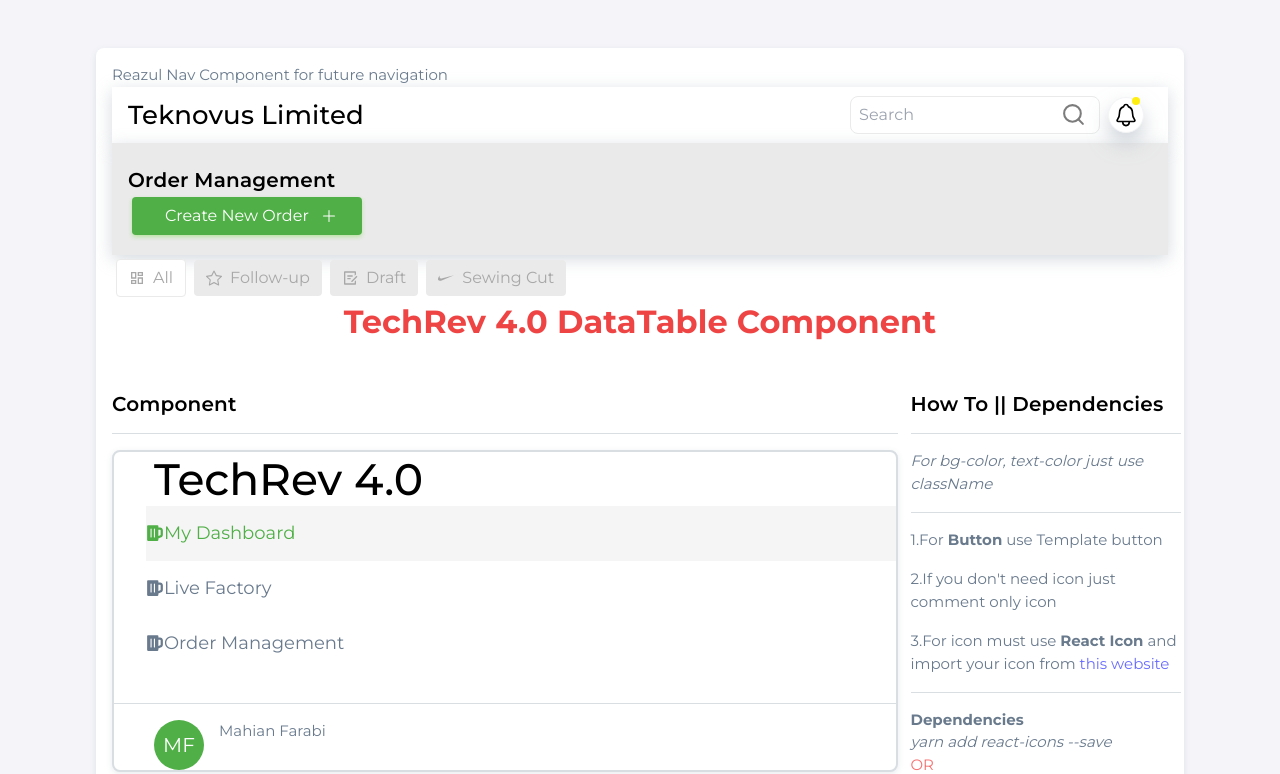
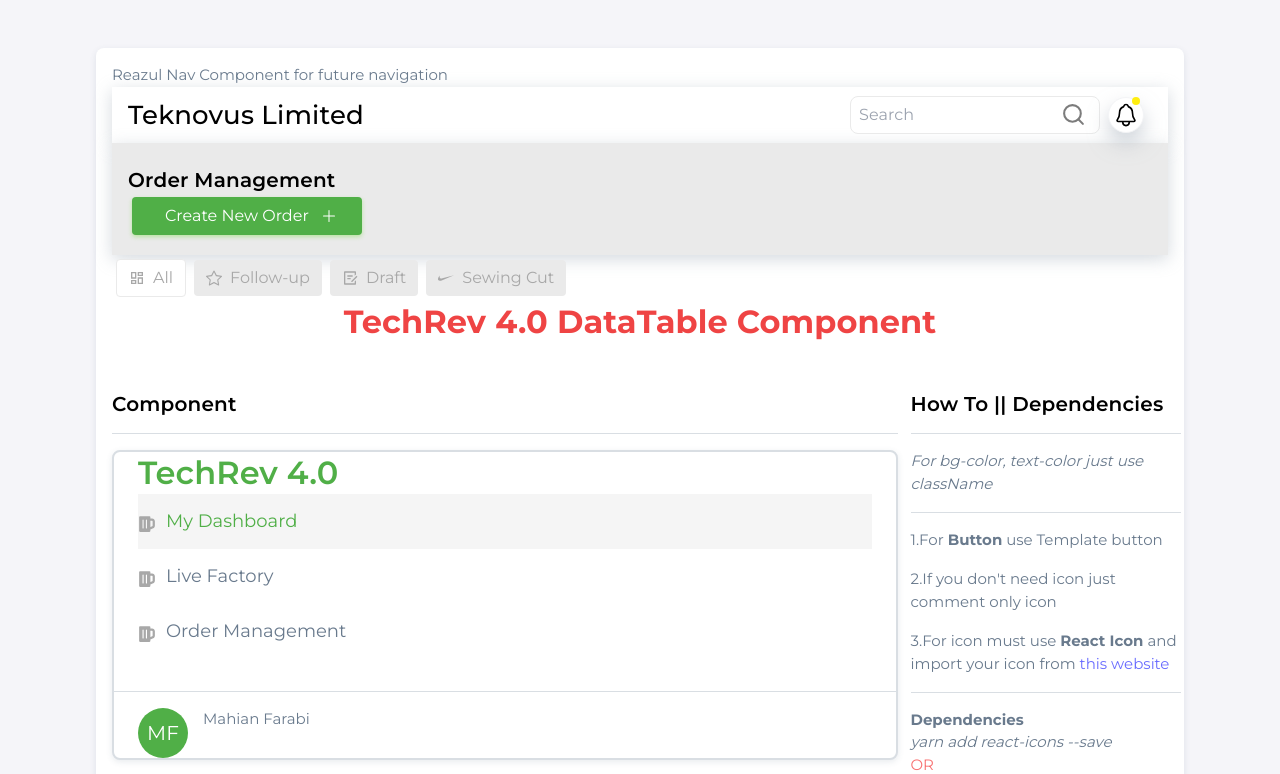
Before and after one commit to tekrev04/Breeze-Next-Component, a Next.js app: page /reazul/elements in a window 1280 px wide. Shown: the top 774 px of the page. Built offline with nearby package versions, Linux system fonts and the light colour scheme.

Commit message:
update farabi custom css and remove extra comments

```diff
--- a/components/reazul/sidebarTitle/index.js
+++ b/components/reazul/sidebarTitle/index.js
@@ -25,24 +25,19 @@ function SidebarTitleComponent() {
     ];
 
     const handleClick = (index) => {
-    setnavList(index)
-  }
+        setnavList(index);
+    };
     return (
         <div>
-      <ul>
+            <ul className="px-4">
                 {navdata.map((value, index) => {
-          // console.log(value.title, "valuessssss");
                     return (
-              <li className={`${navList === index ? "active" : "sidebar"}`} onClick={()=> handleClick(index)}>
-              {value.icon}
+                        <li
+                            className={`${navList === index ? "active" : "sidebar"}`}
+                            onClick={() => handleClick(index)}>
+                            <span className="sidebar-icon">{value.icon}</span>
                             {value.title}
                         </li>
-            // <a>
-            //   <li className="sidebar" >
-            //     <i className="sidebar-icon">{value.icon}</i>
-            //     {value.title}
-            //   </li>
-            // </a>
                     );
                 })}
             </ul>
--- a/components/reazul/tekrevTitle/index.js
+++ b/components/reazul/tekrevTitle/index.js
@@ -3,11 +3,7 @@
 import React from "react";
 
 function TekrevTitleComponent() {
-  return (
-    <div class="header-box">
-      <h2>TechRev 4.0</h2>
-    </div>
-  );
+    return <h3 className="text-success px-4">TechRev 4.0</h3>;
 }
 
 export default TekrevTitleComponent;
--- a/components/reazul/userAvatar/index.js
+++ b/components/reazul/userAvatar/index.js
@@ -1,26 +1,27 @@
 // Coded By Farabi
 
-function UserAvatarComponent(props){
-
-    const {userName, userimg} = props;
+function UserAvatarComponent(props) {
+    const { userName, userimg } = props;
     var matches = userName.match(/\b(\w)/g);
-    var acroname = matches.join('').toUpperCase();
+    var acroname = matches.join("").toUpperCase();
     const arr = userName.split(" ");
     for (var i = 0; i < arr.length; i++) {
         arr[i] = arr[i].charAt(0).toUpperCase() + arr[i].slice(1);
     }
-        const user = arr.join(" ");
-    return(
+    const user = arr.join(" ");
+    return (
         <>
-        <hr />
-        <footer className="userAvatar">
-        {userimg ? <img className="rounded-circle" src={userimg} /> : <div className="userfooter">{acroname}</div>}
-
-         {/* <div class="userfooter">{acronym}</div> */}
-         <p className="userDetail">{user}</p>
-        </footer>
+            <hr />
+            <footer className="userAvatar px-4">
+                {userimg ? (
+                    <img className="rounded-circle" src={userimg} />
+                ) : (
+                    <div className="userfooter">{acroname}</div>
+                )}
+                <p className="userDetail">{user}</p>
+            </footer>
         </>
     );
 }
 
-export default UserAvatarComponent
+export default UserAvatarComponent;
--- a/styles/global.css
+++ b/styles/global.css
@@ -568,14 +568,13 @@ h6 {
 
 
 /* *********************** Added from FARABI vai *********************** */
-
 /* for not active navbar */
 .sidebar{
     height: 55px;
     font-size: large;
     list-style-type: none;
+    align-items: center;
     display: flex;
-    align-items: center;
 }
 
 .sidebar-icon{
@@ -586,9 +585,7 @@ h6 {
 
     }
 
-
-    /* for active navbar */
-
+/* for active navbar */
 .active{
     height: 55px;
     background-color: var(--dark-400);
@@ -600,14 +597,7 @@ h6 {
 
 }
 
-/* for sidebar title */
-.header-box{
-    color: var(--success);
-    margin-left: 40px;
-
-}
-
-
+/* For footer */
 .userfooter{
     width: 50px;
     height: 50px;
@@ -620,11 +610,8 @@ h6 {
 
 }
 
-
-/* For footer */
 .userAvatar{
     display: flex;
-    margin-left: 40px;
 }
 
 .userDetail{
@@ -645,6 +632,4 @@ img{
     text-align: center;
     background: var(--success);
 }
-
-
  /* *********************** Ended from FARABI *********************** */
```
Lines whose indentation alone changed are shown as unchanged.
